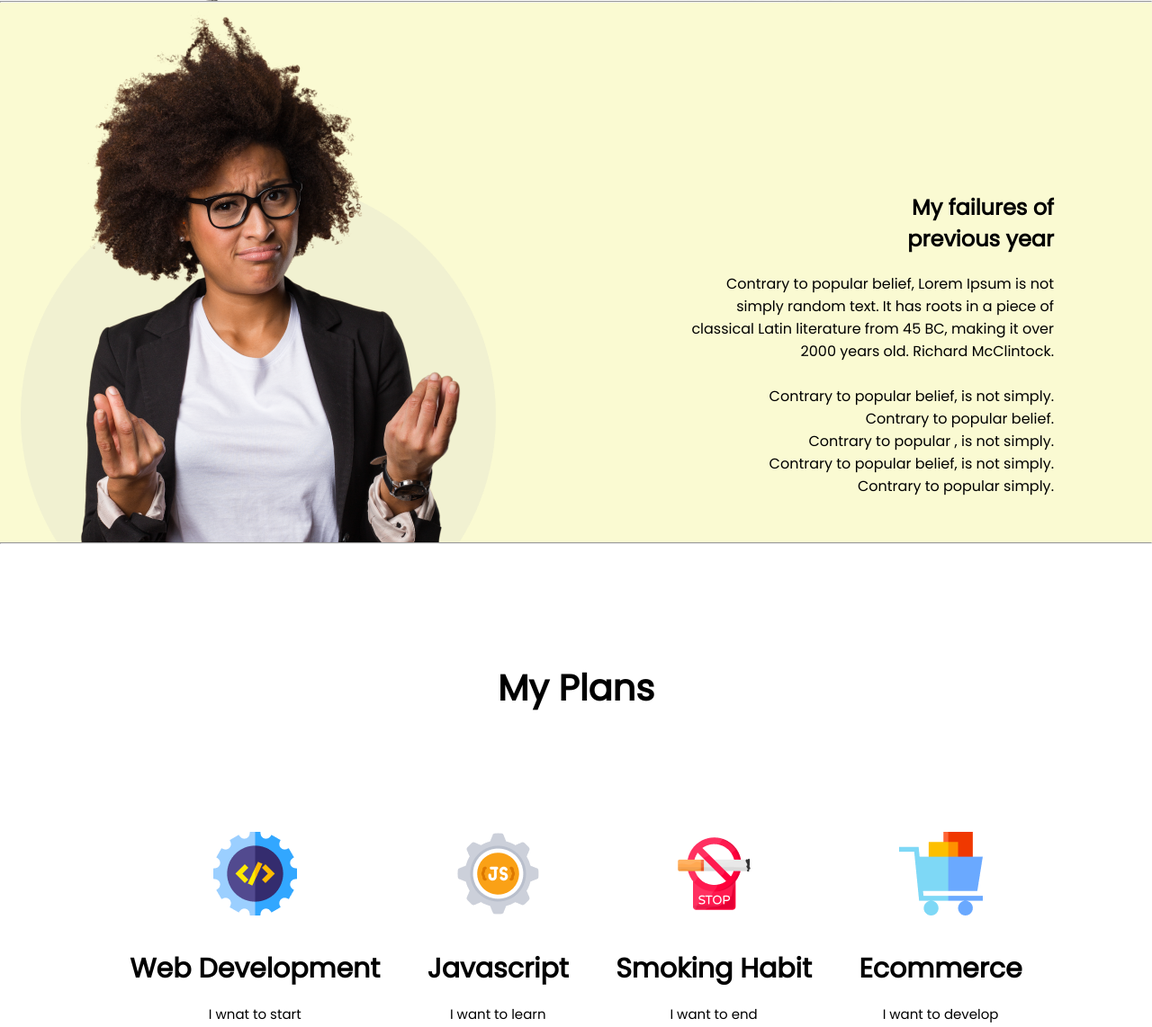
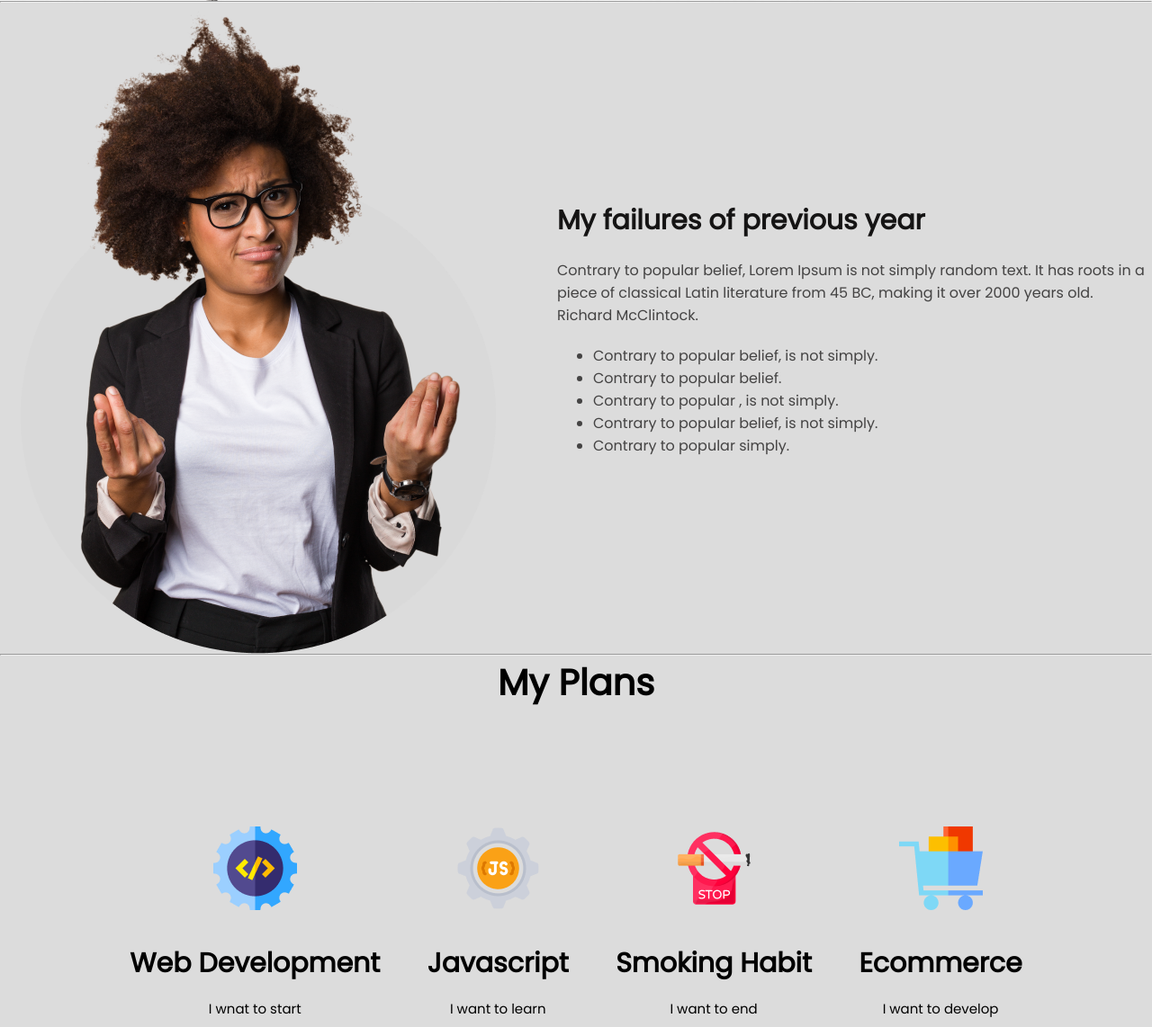
Before and after one commit to atikurhasan/new-year, a plain HTML site: page styles/index.html in a window 1280 px wide. Shown: the part 799-1941 px from the top of the page at 90% size. Drawn offline with Linux system fonts and the light colour scheme; files whose address does not match are found by name.

Commit message:
first commit

```diff
--- a/index.html
+++ b/styles/index.html
@@ -6,7 +6,8 @@
     <meta http-equiv="X-UA-Compatible" content="IE=edge">
     <meta name="viewport" content="width=device-width, initial-scale=1.0">
     <title>New Year</title>
-    <link rel="stylesheet" href="styles/portfolio.css">
+    <link rel="stylesheet" href="../styles/portfolio.css">
+
     <link rel="preconnect" href="https://fonts.googleapis.com">
     <link rel="preconnect" href="https://fonts.gstatic.com" crossorigin>
     <link href="https://fonts.googleapis.com/css2?family=Open+Sans&family=Poppins&display=swap" rel="stylesheet">
@@ -27,8 +28,8 @@
             <!-- header banneer -->
             <div class="text-box">
                 <h1>All Thinks Are <br> Possible If You <br> believe</h1>
-                <p>There are many variations of passages of Lorem Ipsum <br> available, but the majority have suffered
-                    alteration in <br> some form, by injected humour, or randomised words</p>
+                <p class="p-text">Lorem ipsum dolor sit amet consectetur adipisicing elit. Eum placeat, <br> esse
+                    dolorem nulla vitae veniam quibusdam quis harum eligendi nostrum!</p>
                 <a href=""><button class="btn-primary">Contact Us</button></a>
 
         </section>
@@ -39,13 +40,24 @@
 
         <section class="my-section">
 
-            <h2 class="my-sub">My failures of <br> previous year</h2>
-            <p class="my-sub1">Contrary to popular belief, Lorem Ipsum is not <br> simply random text. It has roots in a
-                piece of <br> classical Latin literature from 45 BC, making it over <br> 2000 years old. Richard
-                McClintock.</p> <br>
-            <p class="my-sub2">Contrary to popular belief, is not simply. <br>Contrary to popular belief. <br>Contrary
-                to popular , is not simply. <br>Contrary to popular belief, is not simply. <br>Contrary to popular
-                simply.</p>
+            <img src="../images/person.png" alt="">
+            <div class="failur">
+                <div>
+                    <h2 class="faliur-title">My failures of previous year</h2>
+                    <p class="faliur-sub-title">Contrary to popular belief, Lorem Ipsum is not simply random text. It
+                        has roots in a piece of classical Latin literature from 45 BC, making it over 2000 years old.
+                        Richard McClintock.</p>
+                    <ul class="faliur-list">
+                        <li>Contrary to popular belief, is not simply.</li>
+                        <li>Contrary to popular belief.</li>
+                        <li>Contrary to popular , is not simply.</li>
+                        <li>Contrary to popular belief, is not simply.</li>
+                        <li>Contrary to popular simply.</li>
+                    </ul>
+                </div>
+
+            </div>
+
 
         </section>
         <hr>
@@ -55,22 +67,22 @@
             <!-- .skills-container>.skill*4>img+p.skill-title+p.skill-description>lorem15 -->
             <div class="skills-container">
                 <div class="skill">
-                    <img src="images/icons/web.png" alt="">
+                    <img src="../images/icons/web.png" alt="">
                     <p class="skill-title">Web Development</p>
                     <p class="skill-description">I wnat to start</p>
                 </div>
                 <div class="skill">
-                    <img src="images/icons/js.png" alt="">
+                    <img src="../images/icons/js.png" alt="">
                     <p class="skill-title">Javascript</p>
                     <p class="skill-description">I want to learn</p>
                 </div>
                 <div class="skill">
-                    <img src="images/icons/smoke.png" alt="">
+                    <img src="../images/icons/smoke.png" alt="">
                     <p class="skill-title">Smoking Habit</p>
                     <p class="skill-description">I want to end</p>
                 </div>
                 <div class="skill">
-                    <img src="images/icons/ecom.png" alt="">
+                    <img src="../images/icons/ecom.png" alt="">
                     <p class="skill-title">Ecommerce</p>
                     <p class="skill-description">I want to develop</p>
                 </div>
@@ -91,7 +103,9 @@
         <section class="contact">
             <div class="full-contact">
                 <h1 class="contact-1">INFORMATION</h1>
-                <p class="paragraph">There are many variations of passages of Lorem Ipsum <br> available, but the majority have suffered alteration in some <br> form, by injected humour, or randomised words</p> <br> Email:  <a href=""> info420@gmail.com </a><br> Phone: <a href=""> 420420420 </a><br>
+                <p class="paragraph">There are many variations of passages of Lorem Ipsum <br> available, but the
+                    majority have suffered alteration in some <br> form, by injected humour, or randomised words</p>
+                <br> Email: <a href=""> info420@gmail.com </a><br> Phone: <a href=""> 420420420 </a><br>
                 <a href=""><img src="images/icons/fb.png" alt=""></a>
                 <a href=""><img src="images/icons/twitter.png" alt=""></a>
                 <a href=""><img src="images/icons/youtube.png" alt=""></a>
--- a/styles/portfolio.css
+++ b/styles/portfolio.css
@@ -1,6 +1,6 @@
 * {
     margin: 0 auto;
-    max-width: 1400px;
+    max-width: 1500px;
 
 
     font-family: 'Poppins', sans-serif;
@@ -66,6 +66,7 @@ nav img {
     top: 50%;
     left: 50%;
     text-align: right;
+
 }
 
 .text-box h1 {
@@ -81,48 +82,42 @@ nav img {
 
 /* main section */
 .my-section {
-    background-image: url('../images/person.png');
-    padding: 50px 50px;
-    background-repeat: no-repeat;
-    background-color: lightgoldenrodyellow;
+    display: flex;
+    gap: 50px;
+    justify-content: center;
+    align-items: center;
+    background-color: gainsboro;
+}
+
+.faliur-title {
+    font-weight: 700;
+    font-size: 30px;
+    margin-bottom: 5px;
+    color: #151414;
+}
+
+.faliur-sub-title {
+    font-weight: 700;
+    font-weight: 400;
+    font-size: 16px;
+    color: #444343;
+    margin-top: 20px;
+    margin-bottom: 20px;
+}
+
+.faliur-list {
+    font-weight: 400px;
+    font-size: 16px;
+    color: #444343;
+    list-style-type: #check;
+}
 
 
-}
-
-.my-sub {
-    width: 90%;
-    color: black;
-    margin-top: 160px;
-    top: 50%;
-    left: 50%;
-    text-align: right;
-
-}
-
-.my-sub1 {
-
-    width: 90%;
-    color: black;
-    margin-top: 20px;
-    top: 50%;
-    left: 50%;
-    text-align: right;
-}
-
-.my-sub2 {
-    width: 90%;
-    color: black;
-
-
-    position: center;
-
-    text-align: right;
-}
-
-/* My ploans */
+/* My plans */
 
 .My-Plans {
-    margin-top: 130px;
+    margin-top: 0;
+    background-color: gainsboro;
 
 
 
@@ -169,35 +164,41 @@ nav img {
     color: white;
     background-blend-mode: overlay;
 }
+
 /* contact */
 
 
-.contact{
+.contact {
     display: flex;
     gap: 100px;
-    background: gray;
+    background: lightslategrey;
     padding: 130px 200px;
 
 }
-.contact .full-contact{
+
+.contact .full-contact {
     text-align: left;
     color: white;
 }
-.contact-2{
+
+.contact-2 {
     color: white;
 }
-.contact input{
+
+.contact input {
     margin-bottom: 24px;
 
 
     border: 0;
-    padding:18px 30px;
-    width;100%;
+    padding: 18px 30px;
+    width: 100%;
 }
-.paragraph{
- padding-top: 20px;
- padding-bottom: 20px;
+
+.paragraph {
+    padding-top: 20px;
+    padding-bottom: 20px;
 }
-.form{
+
+.form {
     padding-top: 50px;
 }
```
